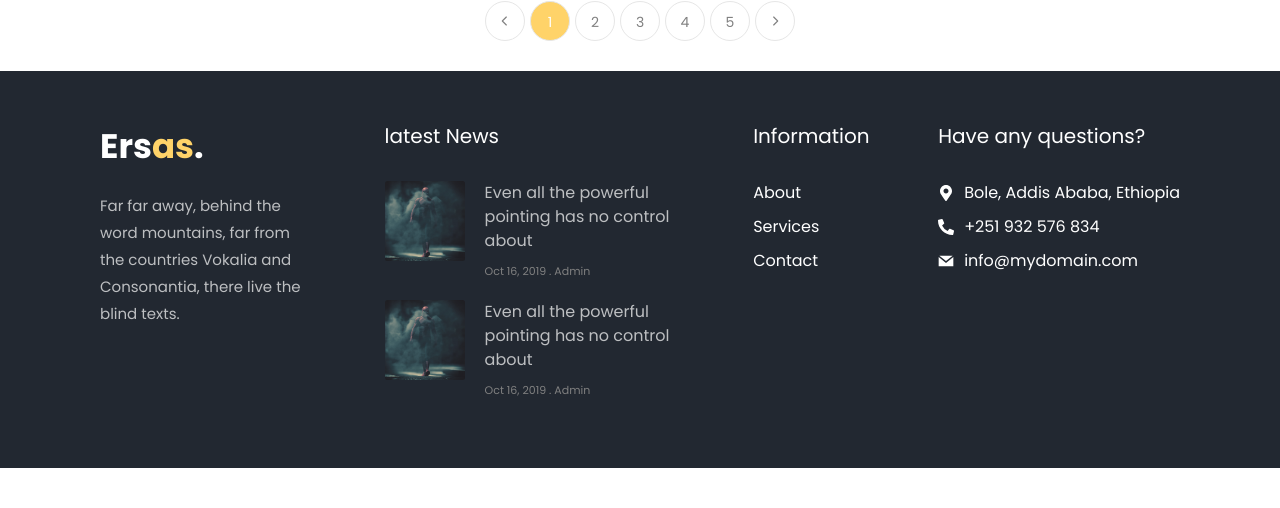
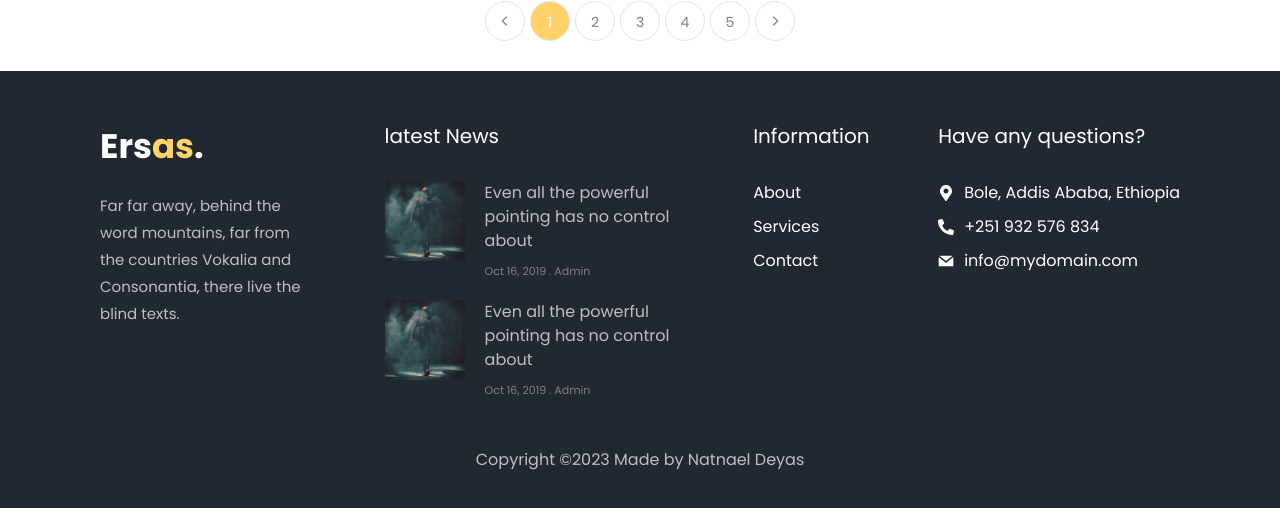
Before and after one commit to Natnael772/ersas, a React (Create React App) app in the folder client/: page / in a window 1280 px wide. Shown: the part 1789-2297 px from the top of the page. Before the commit the page ends 2257 px from the top, so only its background shows below. Built offline with nearby package versions, Linux system fonts and the light colour scheme.

Commit message:
STyled footer component

```diff
--- a/client/src/components/Footer/Footer.css
+++ b/client/src/components/Footer/Footer.css
@@ -1,12 +1,15 @@
 .spanned {
   color: #ffd369;
+}
+.footer {
+  background-color: #222831;
 }
 .footer-main-container {
   font-size: 1.6rem;
   /* background-color: #222831;
    */
   background-color: #222831;
-  padding: 5rem 10rem;
+  padding: 5rem 10rem 3rem 10rem;
   display: flex;
   /* align-items: center; */
   justify-content: space-between;
@@ -87,3 +90,9 @@
   color: #fff;
   margin-bottom: 1rem;
 }
+.copyright {
+  font-size: 16px;
+  color: #ffffffb3;
+  text-align: center;
+  padding-bottom: 5rem;
+}
--- a/client/src/components/Footer/Footer.js
+++ b/client/src/components/Footer/Footer.js
@@ -21,6 +21,7 @@ import {
 import "./Footer.css";
 const Footer = () => {
   return (
+    <div className="footer">
       <div className="footer-main-container">
         <div className="footer-intro">
           <h2 className="footer-logo">
@@ -103,6 +104,10 @@ const Footer = () => {
           </div>
         </div>
       </div>
+      <div className="copyright">
+        Copyright &copy;2023 Made by Natnael Deyas
+      </div>
+    </div>
   );
 };
 export default Footer;
```
Lines whose indentation alone changed are shown as unchanged.
